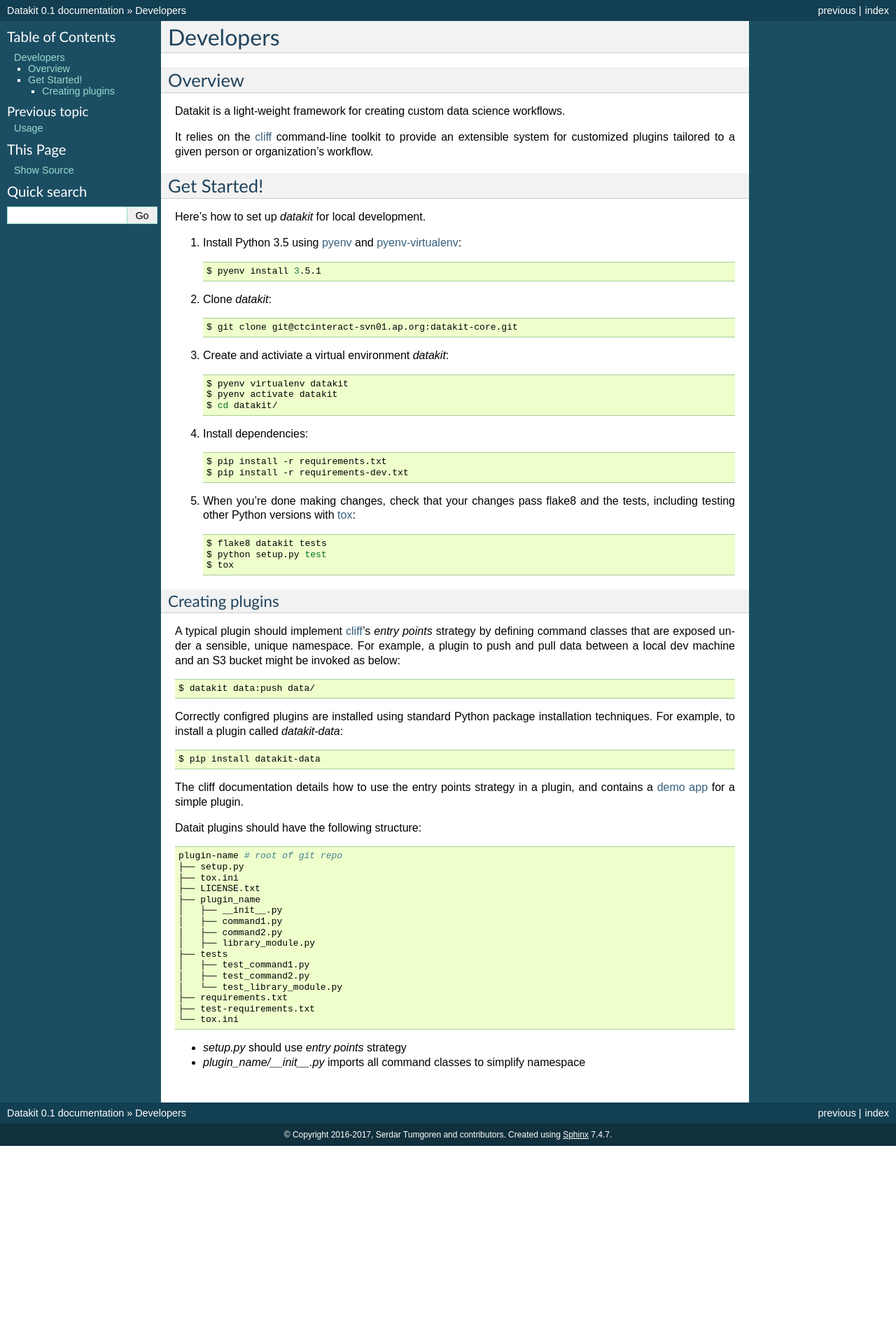
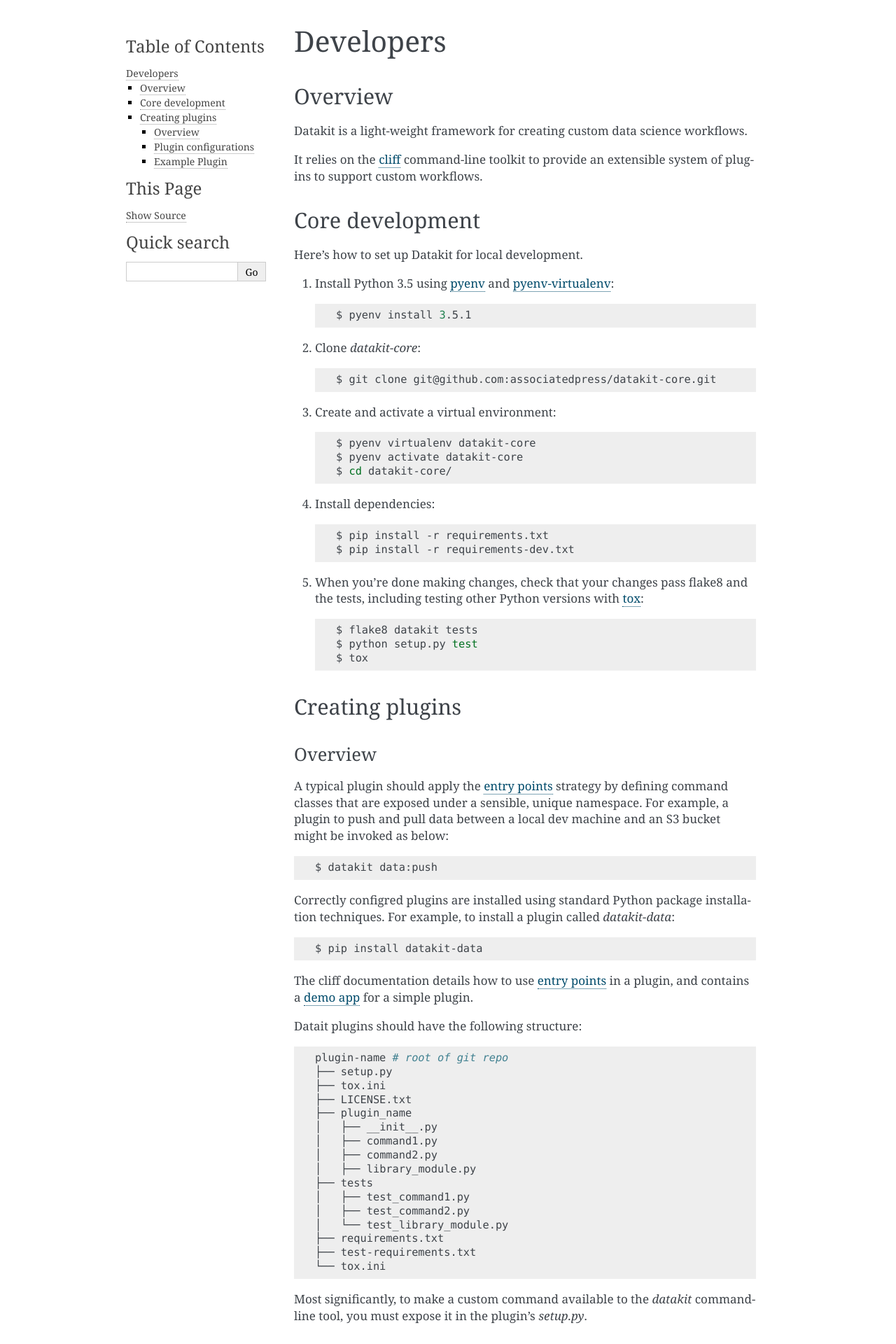
Before and after one commit to associatedpress/datakit-core, a Sphinx documentation site: the page built from docs/developers.rst, in a window 1280 px wide. Shown: the top 1920 px of the page at 70% size. Built offline with Sphinx 7.4.7, drawn with Linux system fonts in a browser that asks for light colours; before the commit the page ends 1637 px from its top, so only the background shows below that; some of the changed text lies outside the part shown.

Commit message:
Bunch of doc updates esp. to end-user and developer docs

```diff
--- a/docs/conf.py
+++ b/docs/conf.py
@@ -111,7 +111,7 @@
 
 # The theme to use for HTML and HTML Help pages.  See the documentation for
 # a list of builtin themes.
-html_theme = 'default'
+html_theme = 'alabaster'
 
 # Theme options are theme-specific and customize the look and feel of a
 # theme further.  For a list of options available for each theme, see the
--- a/docs/contributing.rst
+++ /dev/null
@@ -1 +0,0 @@
-.. include:: ../CONTRIBUTING.rst
--- a/docs/developers.rst
+++ b/docs/developers.rst
@@ -9,27 +9,27 @@
 
 Datakit is a light-weight framework for creating custom data science workflows.
 
-It relies on the cliff_ command-line toolkit to provide an extensible system for customized plugins
-tailored to a given person or organization's workflow.
+It relies on the cliff_ command-line toolkit to provide an extensible system of plugins
+to support custom workflows.
 
-Get Started!
-------------
+Core development
+----------------
 
-Here's how to set up `datakit` for local development.
+Here's how to set up Datakit for local development.
 
 1. Install Python 3.5 using pyenv_ and pyenv-virtualenv_::
 
     $ pyenv install 3.5.1
 
-2. Clone `datakit`::
+2. Clone `datakit-core`::
 
-   $ git clone git@ctcinteract-svn01.ap.org:datakit-core.git
+   $ git clone git@github.com:associatedpress/datakit-core.git
 
-3. Create and activiate a virtual environment `datakit`::
+3. Create and activate a virtual environment::
 
-    $ pyenv virtualenv datakit
-    $ pyenv activate datakit
-    $ cd datakit/
+    $ pyenv virtualenv datakit-core
+    $ pyenv activate datakit-core
+    $ cd datakit-core/
 
 4. Install dependencies::
 
@@ -42,21 +42,28 @@
     $ python setup.py test
     $ tox
 
+
+
+.. _creating-plugins:
+
 Creating plugins
-~~~~~~~~~~~~~~~~
+----------------
 
-A typical plugin should implement cliff_'s *entry points* strategy by defining command classes that are exposed under a sensible,
+Overview
+~~~~~~~~
+
+A typical plugin should apply the `entry points`_ strategy by defining command classes that are exposed under a sensible,
 unique namespace. For example, a plugin to push and pull data between a local dev machine and an S3 bucket might
 be invoked as below::
 
-    $ datakit data:push data/
+    $ datakit data:push
 
 Correctly configred plugins are installed using standard Python package installation techniques. For example,
 to install a plugin called *datakit-data*::
 
     $ pip install datakit-data
 
-The cliff documentation details how to use the entry points strategy in a plugin,
+The cliff documentation details how to use `entry points`_ in a plugin,
 and contains a `demo app <http://docs.openstack.org/developer/cliff/demoapp.html>`_ for a simple plugin.
 
 Datait plugins should have the following structure::
@@ -78,11 +85,58 @@
     ├── test-requirements.txt
     └── tox.ini
 
-* *setup.py* should use *entry points* strategy
-* *plugin_name/\_\_init_\_\.py* imports all command classes to simplify namespace
+Most significantly, to make a custom command available to the *datakit* command-line tool,
+you must expose it in the plugin's *setup.py*.
+
+Plugin configurations
+~~~~~~~~~~~~~~~~~~~~~
+
+Datakit uses a home directory to stash plugin configuration.
+
+By default, this directory is set to :code:`~/.datakit`. It can be customized
+by setting the :code:`DATAKIT_HOME` environment variable.
+
+Plugins should store configuration files under a directory
+that matches the name of the plugin's repo or package.
+
+For example, the *datakit-data* plugin would store configs in::
+
+  ~/.datakit/plugins/datakit-data/config.json
 
 
+Example Plugin
+~~~~~~~~~~~~~~
+
+Let's say we have a *datakit-data* plugin with the below (simplified) file structure::
+
+    datakit-data
+    ├── setup.py
+    ├── datakit_data
+    │   ├── __init__.py
+    │   ├── push.py # Contains a Push class to push data to S3
+    │   ├── pull.py # contains a Pull class to pull down data from S3
+
+To expose the *push* and *pull* commands to *datakit*, you would need to
+configure the `entry points`_ variable in *setup.py* as below:
+
+  .. code:: python
+
+      ....
+       entry_points={
+          'datakit.plugins': [
+            'data:push= datakit_data.push:Push',
+            'data:pull= datakit_data.pull:Pull',
+          ]
+      }
+      ....
+
+After installing the plugin, Datakit can discover and invoke these new commands::
+
+  $ datakit data:push
+  $ datakit data:pull
+
 .. _cliff: http://docs.openstack.org/developer/cliff/
+.. _entry points: https://setuptools.readthedocs.io/en/latest/pkg_resources.html#entry-points
 .. _pyenv: https://github.com/yyuu/pyenv#installation
 .. _pyenv-virtualenv: https://github.com/yyuu/pyenv-virtualenv
 .. _tox: http://codespeak.net/tox
--- a/docs/index.rst
+++ b/docs/index.rst
@@ -10,9 +10,8 @@
    :maxdepth: 2
 
    readme
-   installation
-   usage
    developers
+   authors
 
 Indices and tables
 ==================
```
Also changed, not shown: README.rst (+62 -4 lines), docs/installation.rst (deleted, +0 -14 lines), docs/usage.rst (deleted, +0 -7 lines).
